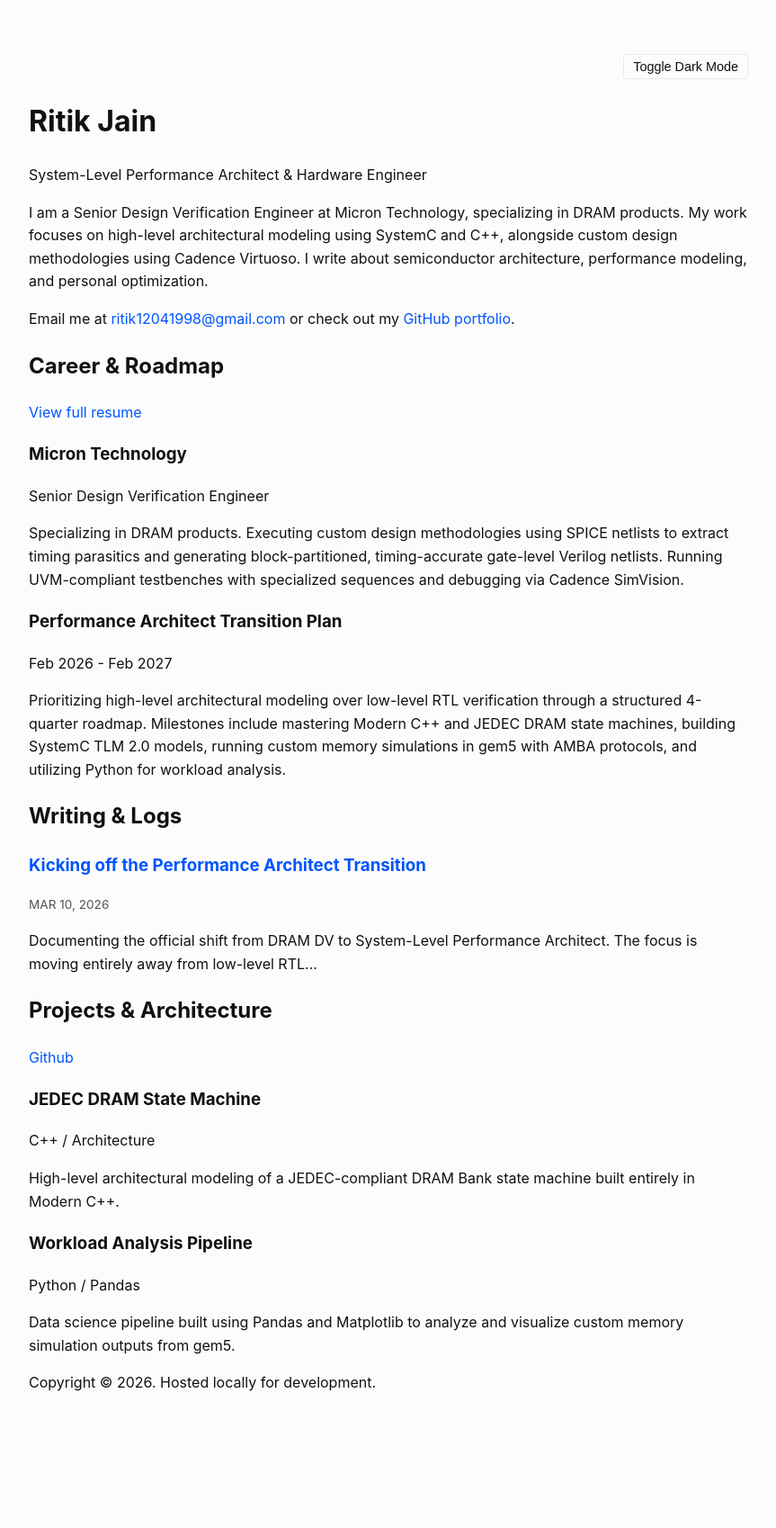
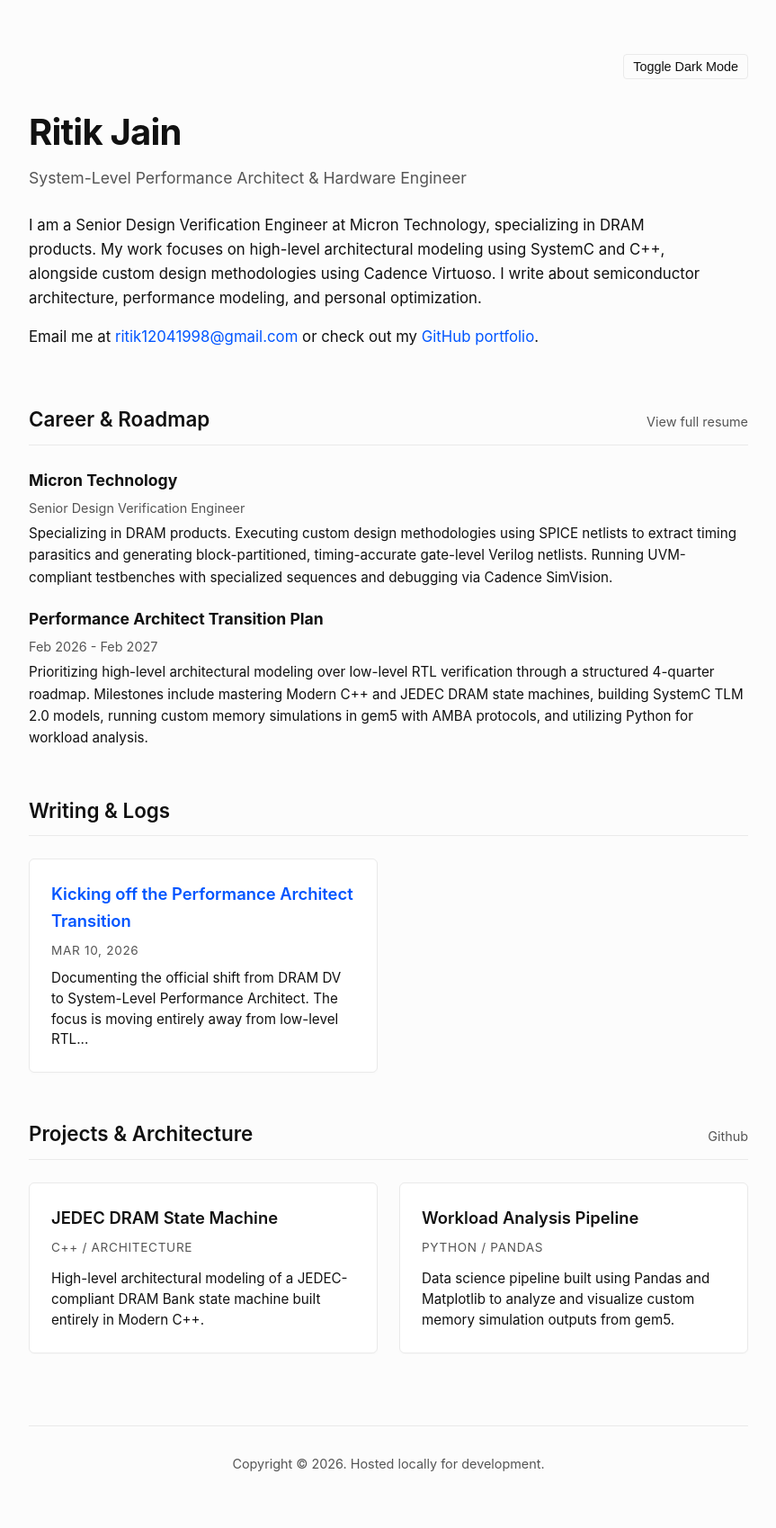
Before and after one commit to jain411/jain411.github.io, a Jekyll site: the page built from index.html, in a window 1280 px wide. Shown: the whole page at 90% size, without its empty margins (208-1071 px from the left). Built offline with Jekyll 4.4.1, drawn with Linux system fonts in a browser that asks for light colours; before the commit the page ends 1610 px from its top, so only the background shows below that.

Commit message:
Restored missing CSS and verified default layout

```diff
--- a/_includes/head.html
+++ b/_includes/head.html
@@ -20,17 +20,37 @@
             --card-bg: #1a1a1a;
         }
         body {
-            font-family: -apple-system, BlinkMacSystemFont, "Segoe UI", Roboto, sans-serif;
+            font-family: -apple-system, BlinkMacSystemFont, "Segoe UI", Roboto, Helvetica, Arial, sans-serif;
             background-color: var(--bg-color);
             color: var(--text-main);
             line-height: 1.6;
             margin: 0;
             padding: 0;
+            -webkit-font-smoothing: antialiased;
             transition: background-color 0.2s ease, color 0.2s ease;
         }
+        a { color: var(--link-color); text-decoration: none; transition: color 0.2s ease; }
+        a:hover { text-decoration: underline; color: #0033aa; }
         .container { max-width: 800px; margin: 0 auto; padding: 60px 20px; }
-        a { color: var(--link-color); text-decoration: none; }
-        a:hover { text-decoration: underline; }
+        header { margin-bottom: 60px; }
+        h1 { font-size: 2.5rem; margin-bottom: 5px; font-weight: 700; letter-spacing: -0.02em; }
+        .subtitle { font-size: 1.1rem; color: var(--text-muted); margin-bottom: 25px; }
+        .bio { font-size: 1.05rem; color: var(--text-main); max-width: 95%; }
+        section { margin-bottom: 50px; }
+        .section-header { display: flex; justify-content: space-between; align-items: baseline; border-bottom: 1px solid var(--border-color); padding-bottom: 10px; margin-bottom: 25px; }
+        h2 { font-size: 1.4rem; font-weight: 600; margin: 0; }
+        .view-all { font-size: 0.9rem; color: var(--text-muted); }
+        .grid-container { display: grid; grid-template-columns: 1fr; gap: 24px; }
+        @media (min-width: 600px) { .grid-container { grid-template-columns: 1fr 1fr; } }
+        .card { border: 1px solid var(--border-color); padding: 24px; border-radius: 6px; background: var(--card-bg); box-shadow: 0 1px 3px rgba(0,0,0,0.02); }
+        .card h3 { margin-top: 0; margin-bottom: 8px; font-size: 1.15rem; font-weight: 600; }
+        .card .meta { font-size: 0.85rem; text-transform: uppercase; letter-spacing: 0.05em; color: var(--text-muted); margin-bottom: 12px; display: block; }
+        .card p { margin: 0; color: var(--text-main); font-size: 0.95rem; line-height: 1.5; }
+        .list-item { margin-bottom: 20px; }
+        .list-item h3 { margin: 0 0 5px 0; font-size: 1.1rem; }
+        .list-item .meta { font-size: 0.9rem; color: var(--text-muted); margin-bottom: 5px; }
+        .list-item p { margin: 0; font-size: 0.95rem; }
+        footer { margin-top: 80px; padding-top: 30px; border-top: 1px solid var(--border-color); color: var(--text-muted); font-size: 0.9rem; text-align: center; }
         .back-link { display: inline-block; margin-bottom: 30px; font-size: 0.9rem; }
     </style>
 </head>
```
